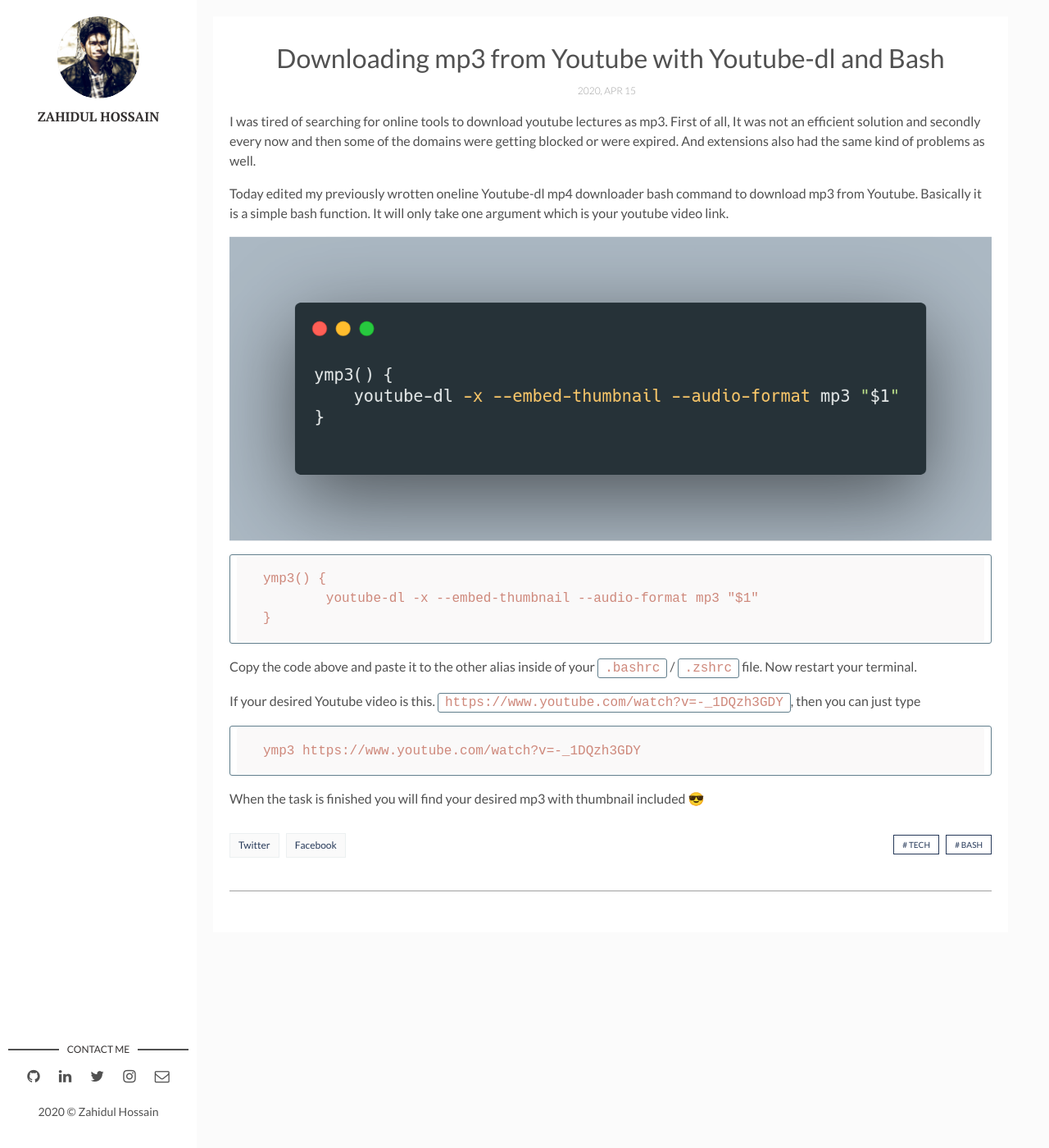
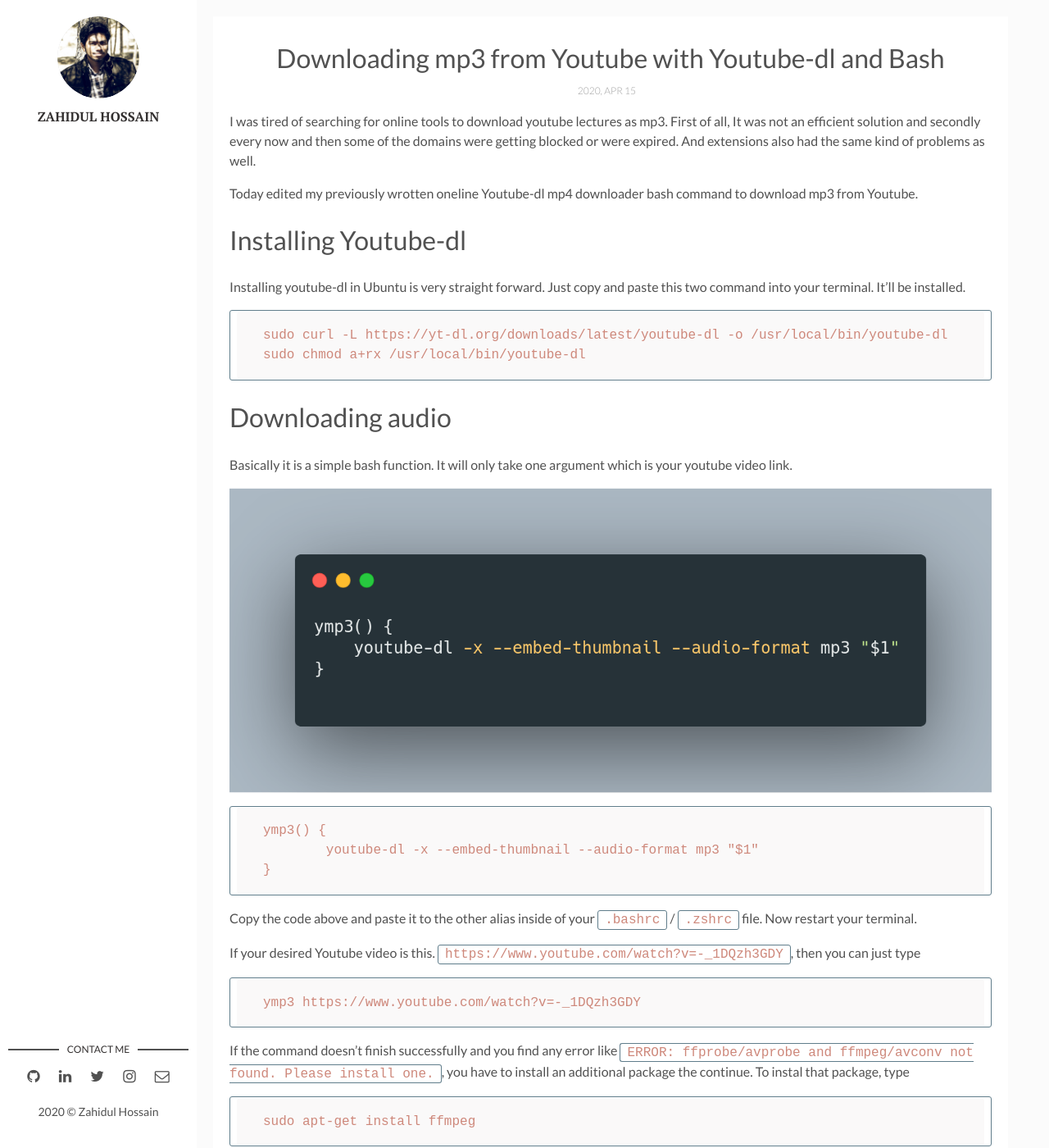
Before and after one commit to choyan/choyan.github.io, a Jekyll site: the page built from _posts/2020-04-23-youtube-dl-markdown-bash.markdown, in a window 1280 px wide and 1400 px high. Shown: the whole window at 82% size. Built offline with Jekyll 4.4.1, drawn with Linux system fonts in a browser that asks for light colours; some of the changed text lies outside the part shown.

Commit message:
updated ymp3 blog

````diff
--- a/_posts/2020-04-23-youtube-dl-markdown-bash.markdown
+++ b/_posts/2020-04-23-youtube-dl-markdown-bash.markdown
@@ -10,6 +10,15 @@
 the same kind of problems as well.
 
 Today edited my previously wrotten oneline Youtube-dl mp4 downloader bash command to download mp3 from Youtube.
+
+# Installing Youtube-dl
+Installing youtube-dl in Ubuntu is very straight forward. Just copy and paste this two command into your terminal. It'll be installed.
+```
+sudo curl -L https://yt-dl.org/downloads/latest/youtube-dl -o /usr/local/bin/youtube-dl
+sudo chmod a+rx /usr/local/bin/youtube-dl
+```
+
+# Downloading audio
 Basically it is a simple bash function. It will only take one argument which is your youtube video link.
 
 ![Bash function for youtube-dl mp3](/assets/img/article/bash-youtube-mp3.png)
@@ -28,4 +37,9 @@
 ymp3 https://www.youtube.com/watch?v=-_1DQzh3GDY
 ```
 
+If the command doesn't finish successfully and you find any error like `ERROR: ffprobe/avprobe and ffmpeg/avconv not found. Please install one.`, you have to install an additional package the continue. To instal that package, type
+```
+sudo apt-get install ffmpeg
+```
+After the installataion try downloading your audio again with previous command.
 When the task is finished you will find your desired mp3 with thumbnail included 😎️
````
